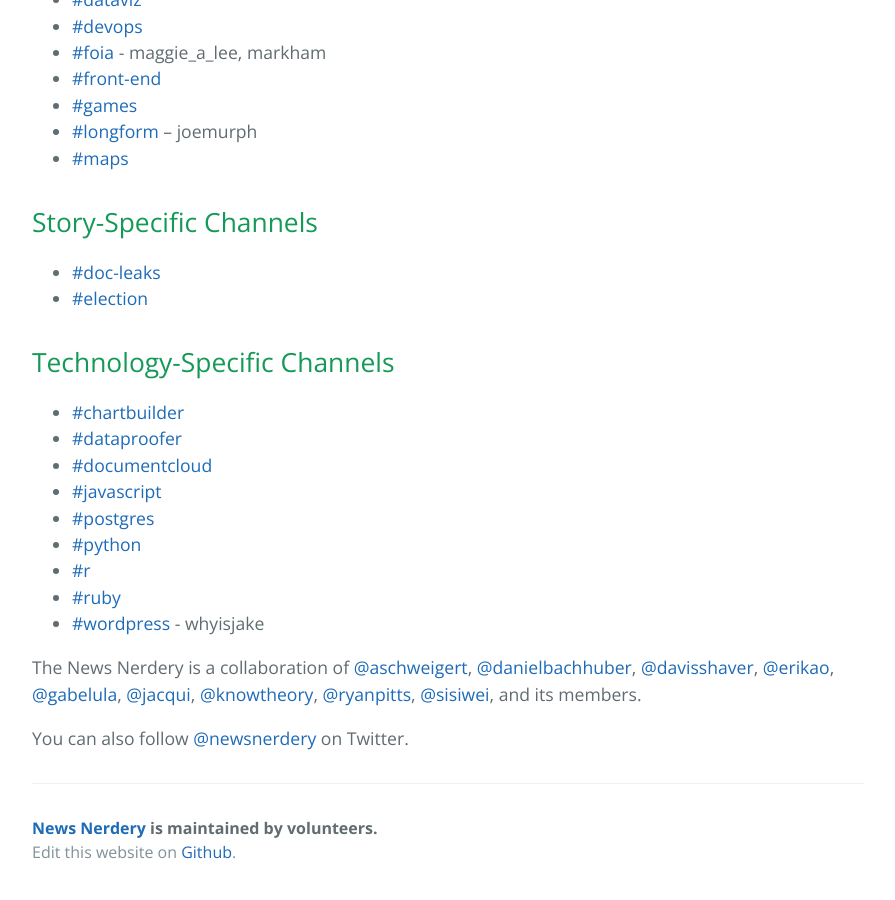
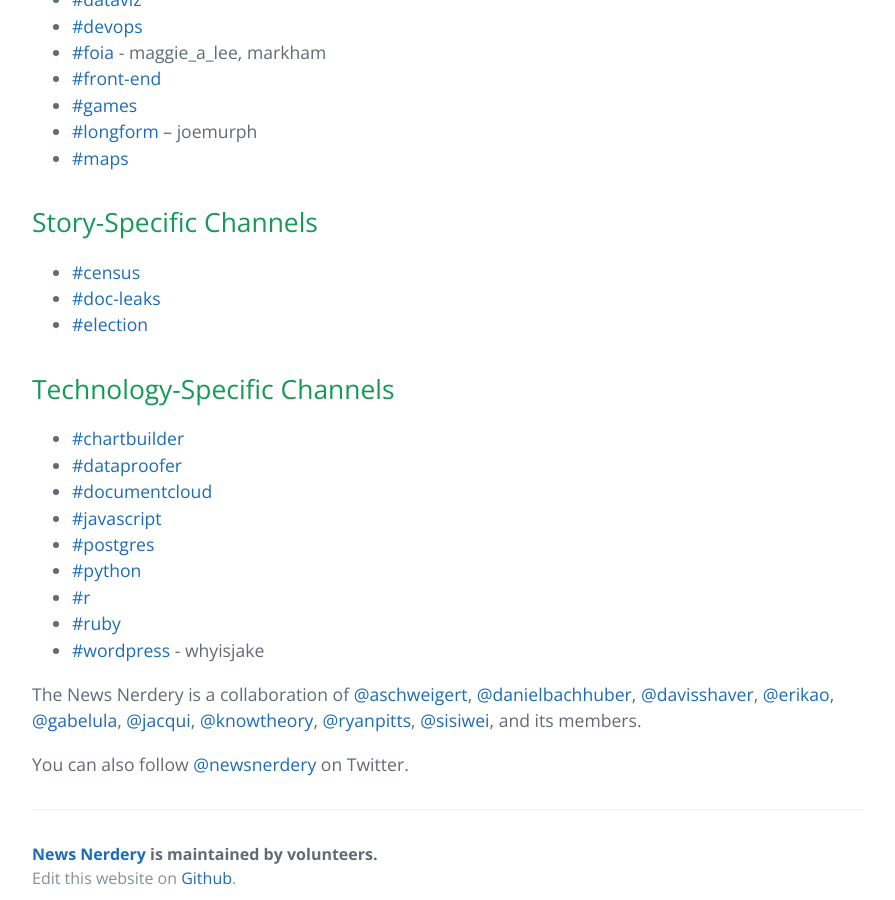
Before and after one commit to newsnerdery/newsnerdery, a Jekyll site: the page built from index.md, in a window 1280 px wide and 900 px high, scrolled down 1764 px. Shown: the whole window, without its empty margins (192-1087 px from the left). Built offline with Jekyll 4.4.1, drawn with Linux system fonts in a browser that asks for light colours; our own code applies the rules of GitHub Pages for plain Markdown files.

Commit message:
Add Census channel

```diff
--- a/index.md
+++ b/index.md
@@ -51,6 +51,7 @@ We have more than 40 Slack channels. We try to keep the list of channels pruned
 * [#maps](https://newsnerdery.slack.com/messages/maps/)
 
 ## Story-Specific Channels
+* [#census](https://newsnerdery.slack.com/messages/census/)
 * [#doc-leaks](https://newsnerdery.slack.com/messages/doc-leaks/)
 * [#election](https://newsnerdery.slack.com/messages/election/)
 
```
